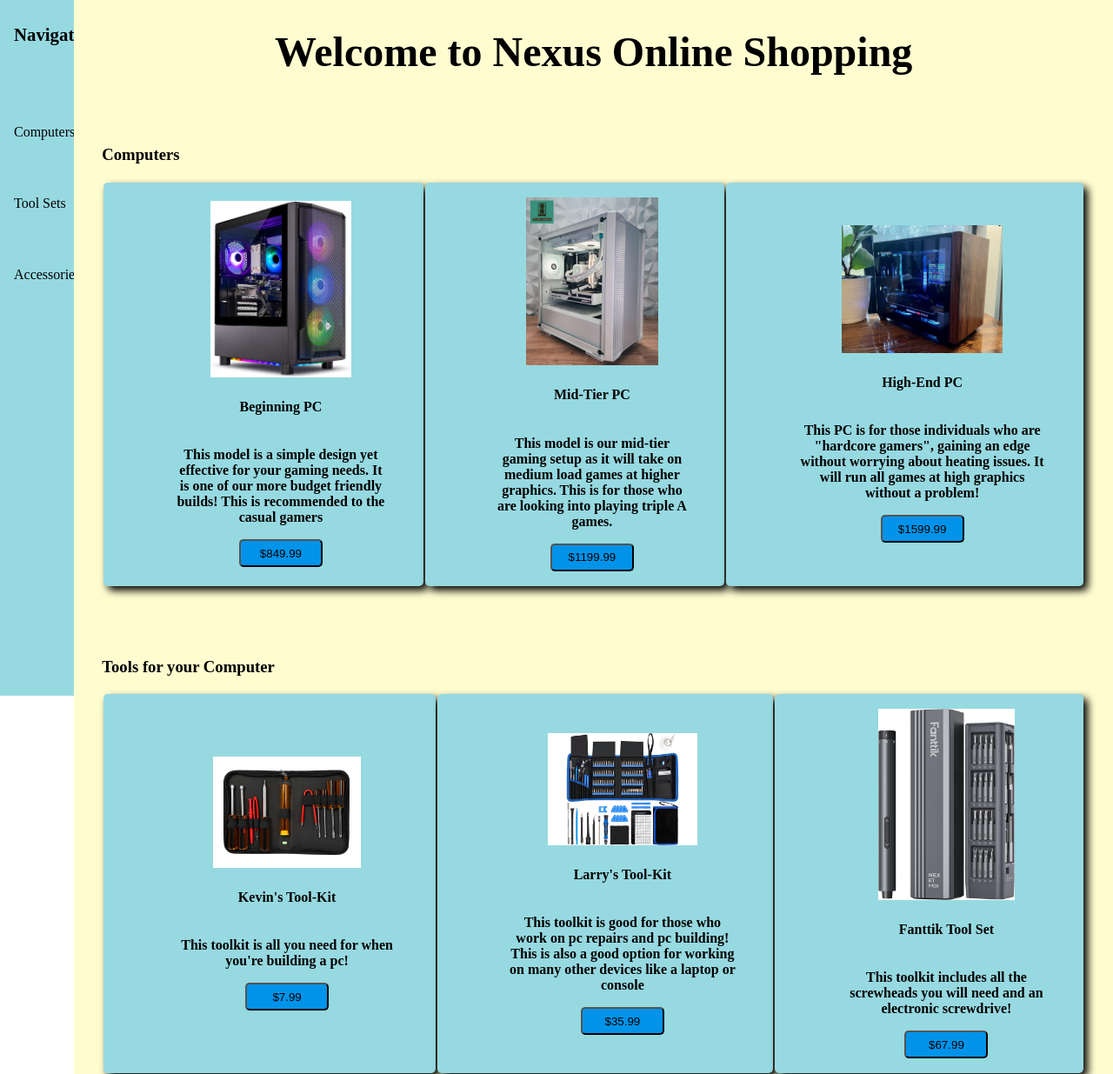
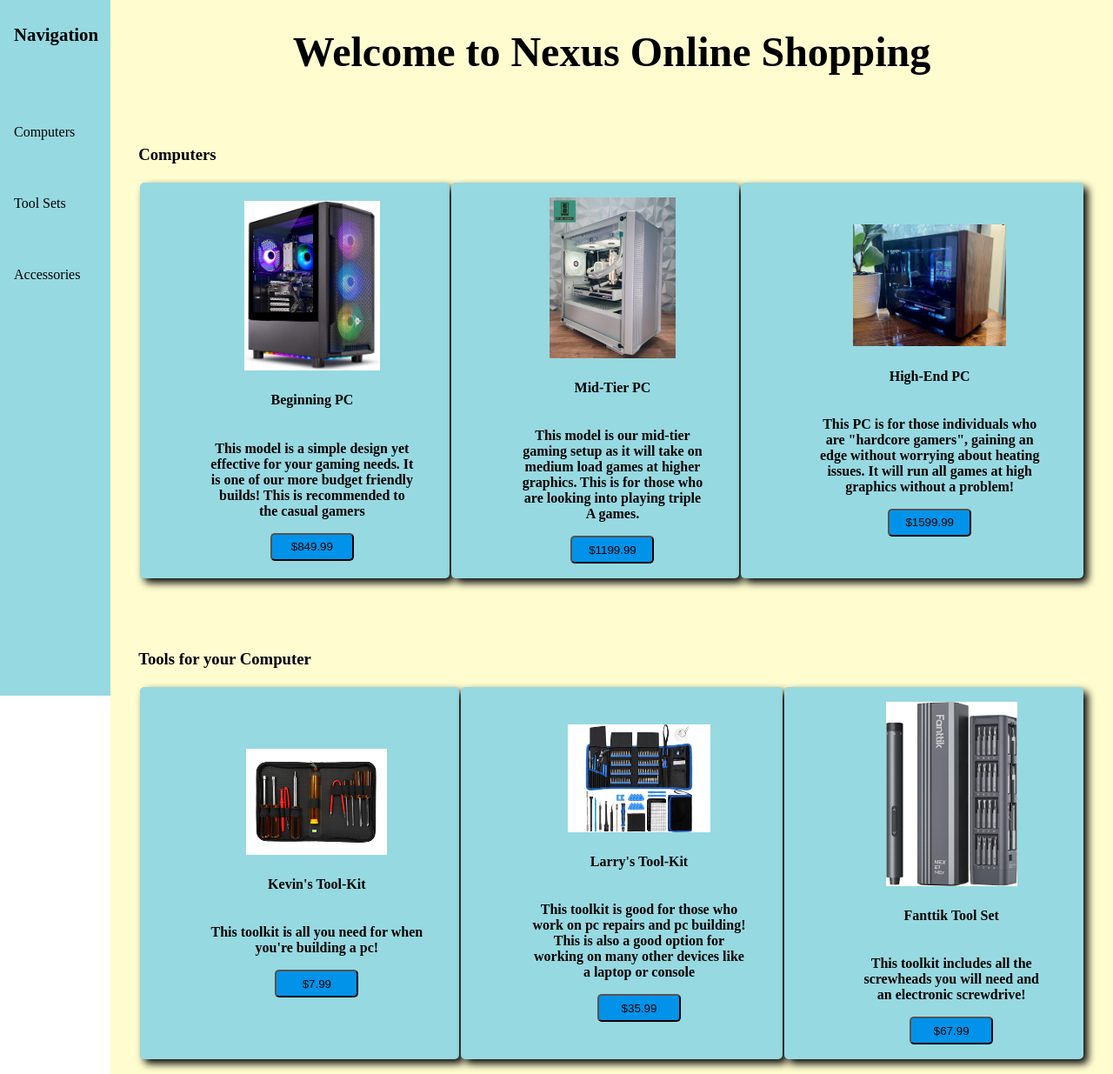
Before and after one commit to VangSang0/Simple-Shopping-Application, a Flask app: page / in a window 1280 px wide. Shown: the part 64-1299 px from the top of the page at 87% size. Run offline with Flask 3, Linux system fonts and the light colour scheme; lists and menus that the app fills with data are empty.

Commit message:
Fixing the sidebar in the stylesheet

```diff
--- a/static/style.css
+++ b/static/style.css
@@ -46,7 +46,7 @@
     padding-left: 1rem;
 
     height: 100vh;
-    width: 15rem;
+    width: 25rem;
     position: sticky;
     z-index: 1000;
     top: 0;
```
